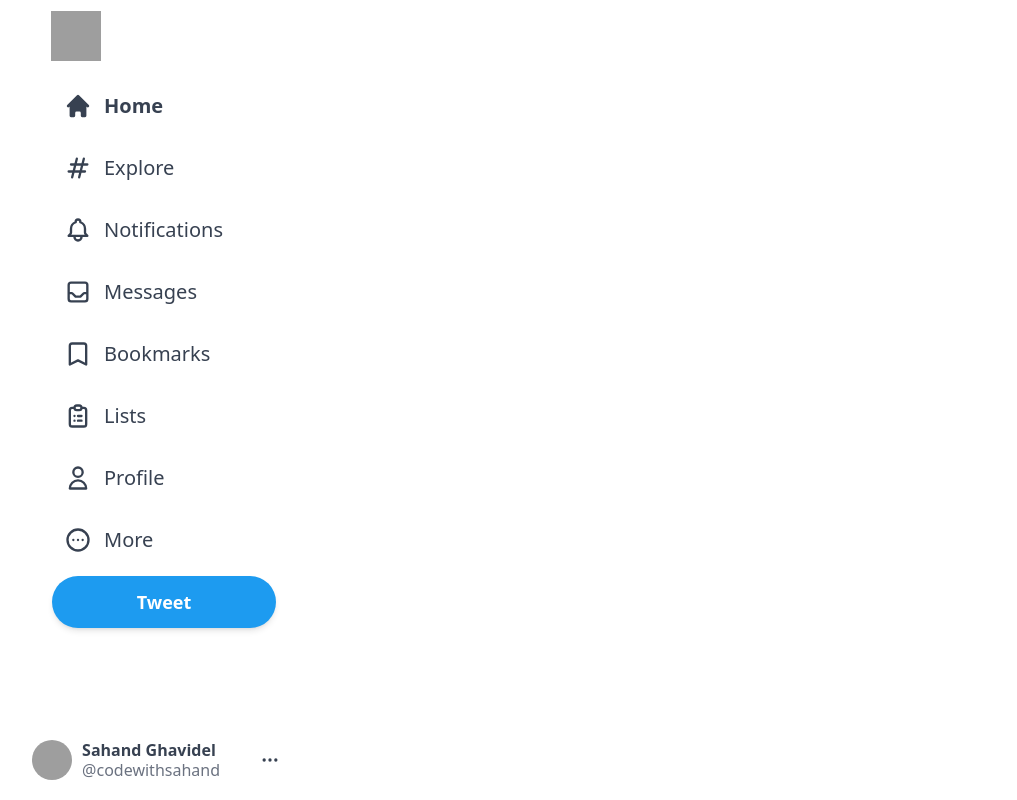
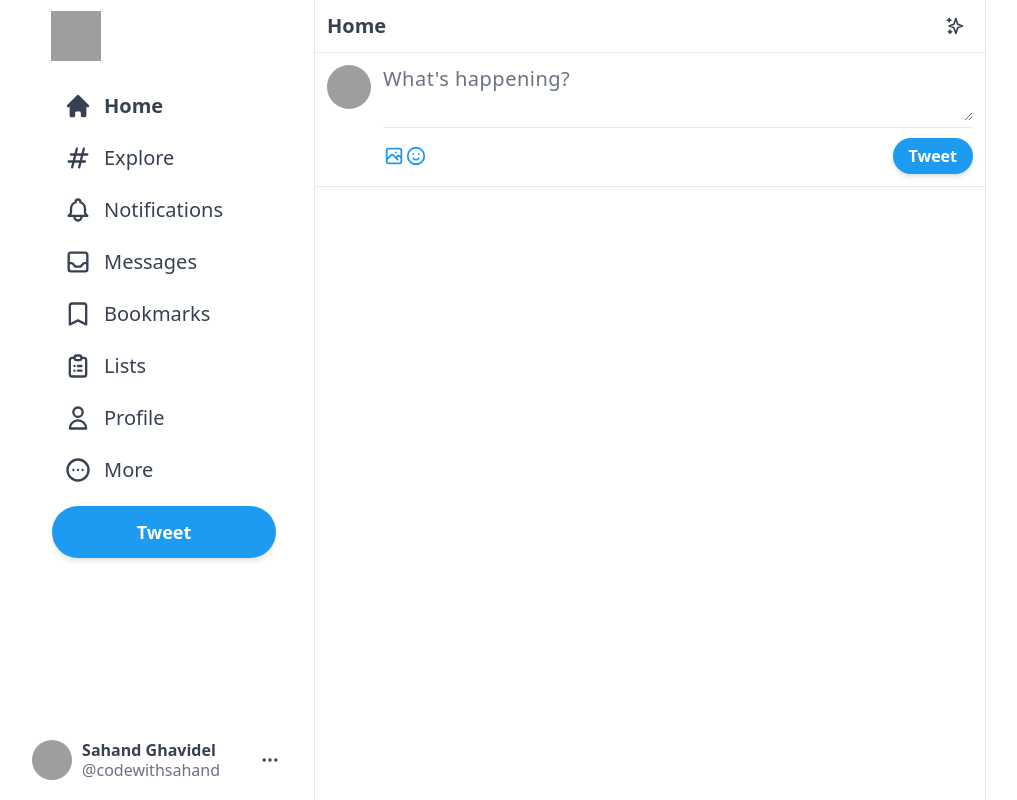
Before and after one commit to sahandghavidel/twitter-v1, a Next.js app: page / in a window 1280 px wide. Shown: the whole page, without its empty margins (56-1073 px from the left). Built offline with nearby package versions, Linux system fonts and the light colour scheme; grey boxes are pictures that could not be loaded.

Commit message:
input section in the feed

```diff
--- /dev/null
+++ b/components/Feed.js
@@ -0,0 +1,21 @@
+import { SparklesIcon } from "@heroicons/react/outline";
+import React from "react";
+import Input from "./Input";
+
+export default function Feed() {
+  return (
+    <div className="flex-grow border-l border-r border-gray-200 max-w-2xl sm:ml-[73px] xl:ml-[370px]">
+      <div className="text-gray-700 flex items-center sm:justify-between py-2 px-3 sticky top-0 z-50 border-b border-gray-200">
+        <h2 className="text-lg sm:text-xl font-bold">Home</h2>
+        <div className="hoverAnimation w-9 h-9 flex items-center justify-center xl:px-0 ml-auto">
+          <SparklesIcon className="h-5 " />
+        </div>
+      </div>
+      {/* Input */}
+
+      <Input />
+
+      {/* Posts */}
+    </div>
+  );
+}
--- /dev/null
+++ b/components/Input.js
@@ -0,0 +1,44 @@
+import {
+  CalendarIcon,
+  ChartBarIcon,
+  EmojiHappyIcon,
+  PhotographIcon,
+  XIcon,
+} from "@heroicons/react/outline";
+
+function Input() {
+  return (
+    <div className="border-b border-gray-200 p-3 flex space-x-3 overflow-y-scroll scrollbar-hide ">
+      <img
+        src="https://www.adscientificindex.com/pictures/0b/50734.jpg"
+        alt="user-image"
+        className="h-11 w-11 rounded-full cursor-pointer  hover:brightness-95 transition-all duration-200"
+      />
+      <div className="divide-y divide-gray-200 w-full">
+        <div className="">
+          <textarea
+            placeholder="What's happening?"
+            rows="2"
+            className="bg-transparent outline-none text-gray-700 text-xl placeholder-gray-500 tracking-wide w-full min-h-[50px]"
+          />
+        </div>
+        <div className="flex items-center justify-between pt-2.5">
+          <div className="flex items-center">
+            <div className="icon">
+              <PhotographIcon className="text-[#1d9bf0] h-[22px]" />
+            </div>
+
+            <div className="icon">
+              <EmojiHappyIcon className="text-[#1d9bf0] h-[22px]" />
+            </div>
+          </div>
+          <button className="bg-[#1d9bf0] text-white rounded-full px-4 py-1.5 font-bold shadow-md hover:bg-[#1a8cd8] disabled:hover:bg-[#1d9bf0] disabled:opacity-50 disabled:cursor-default">
+            Tweet
+          </button>
+        </div>
+      </div>
+    </div>
+  );
+}
+
+export default Input;
--- a/components/Sidebar.js
+++ b/components/Sidebar.js
@@ -22,7 +22,7 @@ function Sidebar() {
           height={50}
         />
       </div>
-      <div className="space-y-2.5 mt-4 mb-2.5 xl:ml-24">
+      <div className=" mt-4 mb-2.5 xl:ml-24">
         <SidebarLink text="Home" Icon={HomeIcon} active />
         <SidebarLink text="Explore" Icon={HashtagIcon} />
         <SidebarLink text="Notifications" Icon={BellIcon} />
@@ -39,7 +39,7 @@ function Sidebar() {
         <img
           src="https://www.adscientificindex.com/pictures/0b/50734.jpg"
           alt=""
-          className="h-10 w-10 rounded-full xl:mr-2.5"
+          className="h-10 w-10 rounded-full xl:mr-2.5 "
         />
         <div className="hidden xl:inline leading-5">
           <h4 className="font-bold">Sahand Ghavidel</h4>
--- a/pages/index.js
+++ b/pages/index.js
@@ -1,4 +1,5 @@
 import Head from "next/head";
+import Feed from "../components/Feed";
 import Sidebar from "../components/Sidebar";
 
 export default function Home() {
@@ -15,6 +16,8 @@ export default function Home() {
 
         {/* Feed */}
 
+        <Feed />
+
         {/* Widgets */}
 
         {/* Modal */}
```
